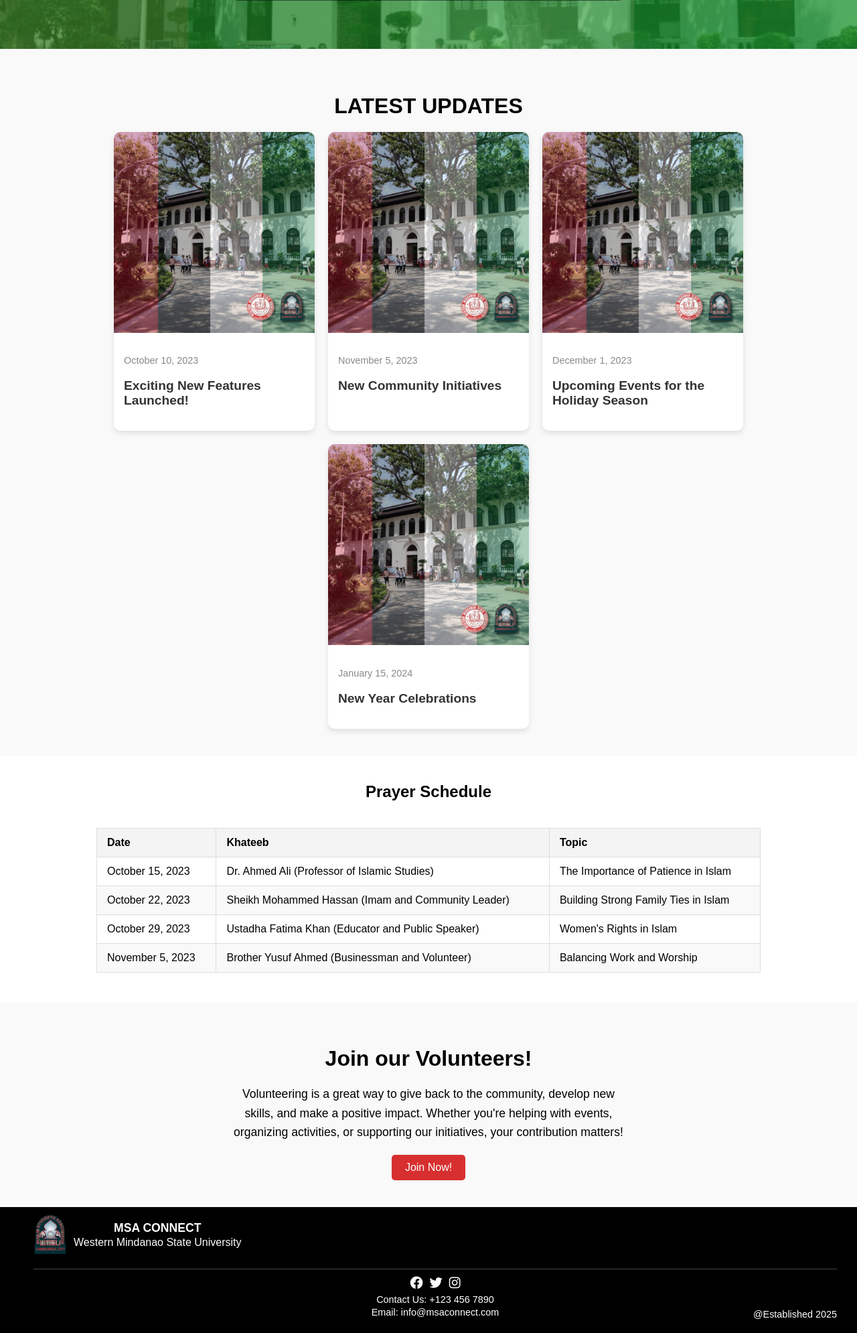
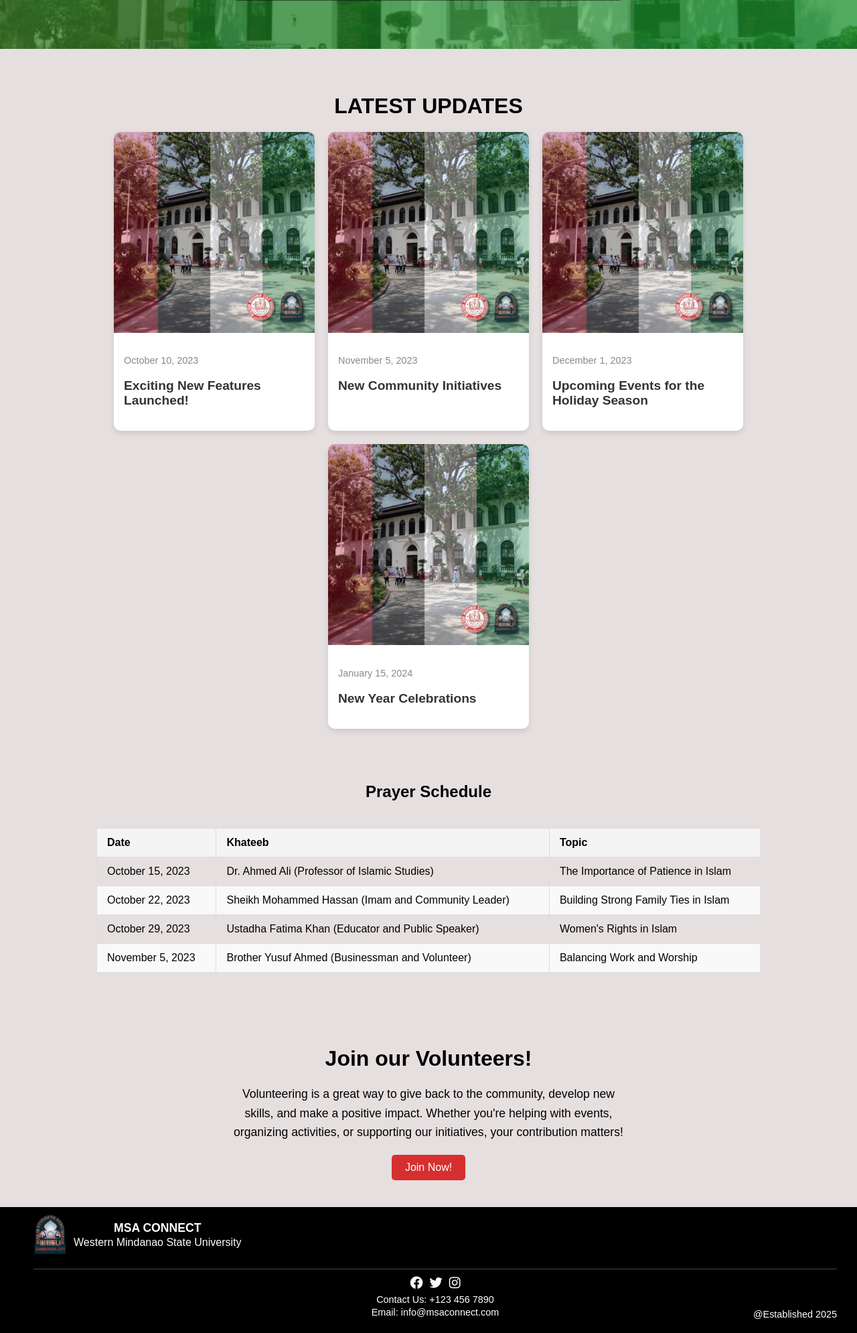
Before and after one commit to ashxeyn/msaconnect, a PHP site: page /views/user/landing_page.php in a window 1280 px wide. Shown: the part 277-2267 px from the top of the page at 67% size. Run offline with PHP 8.4, Linux system fonts and the light colour scheme.

Commit message:
sksk
di na commit to HAHAHA

```diff
--- a/css/aboutus.css
+++ b/css/aboutus.css
@@ -6,6 +6,7 @@ body {
     display: flex;
     flex-direction: column;
     min-height: 100vh; /* Ensure the body takes at least the full viewport height */
+    background-color: #e6dfdf;
 }
 
 /* Content Wrapper */
--- a/css/add_officer.css
+++ b/css/add_officer.css
@@ -1,7 +1,7 @@
 /* General Styles */
 body {
     font-family: "Arial", sans-serif;
-    background-color: #f4f4f4;
+    background-color: #e6dfdf;
     color: #333;
     margin: 0;
     padding: 0;
--- a/css/bylaws.css
+++ b/css/bylaws.css
@@ -6,6 +6,7 @@ body {
   display: flex;
   flex-direction: column;
   min-height: 100vh; /* Ensure the body takes at least the full viewport height */
+  background-color: #e6dfdf; /* Dirty white background color */
 }
 
 /* Content Wrapper */
@@ -42,6 +43,10 @@ body {
   max-width: 600px; /* Set a maximum width */
   margin: 20px auto; /* Center the sections */
   text-align: center; /* Center the text */
+  background-color: #1a9626; /* Add background color */
+  color: white; /* Ensure text is readable on the dark background */
+  padding: 20px; /* Add padding inside the section */
+  border-radius: 10px; /* Add rounded corners */
 }
 
 .bylaws-content h3 {
--- a/css/faqs.css
+++ b/css/faqs.css
@@ -6,6 +6,7 @@ body {
   display: flex;
   flex-direction: column;
   min-height: 100vh; /* Ensure the body takes at least the full viewport height */
+  background-color: #e6dfdf;
 }
 
 /* Hero Section */
@@ -14,7 +15,7 @@ body {
   max-width: 600px; /* Set a maximum width */
   margin: 20px auto; /* Center the hero section and add some margin */
   padding: 20px; /* Add padding inside the hero section */
-    background-color: #d72f2f; /* Match the background color */
+  background-color: #d72f2f; /* Red background color */
   border-radius: 10px; /* Add rounded corners */
   box-shadow: 0 4px 8px rgba(0, 0, 0, 0.1); /* Add a subtle shadow */
   text-align: center; /* Center the text inside the hero section */
--- a/css/user.landingpage.css
+++ b/css/user.landingpage.css
@@ -1,4 +1,8 @@
 /* General Styles */
+html, body {
+  background-color: #e6dfdf;
+}
+
 body {
   font-family: Arial, sans-serif;
   margin: 0;
@@ -19,6 +23,7 @@ body {
   position: relative;
   width: 100%;
   height: 300px; /* Match the height of the hero section */
+  background-color: #e6dfdf; /* Ensure background color is applied */
 }
 
 .carousel-slide {
@@ -114,6 +119,7 @@ body {
 .contact {
   padding: 50px 20px;
   text-align: center;
+  background-color: #e6dfdf; /* Ensure background color is applied */
 }
 
 .about h2,
@@ -146,6 +152,7 @@ body {
 .prayer-schedule {
   text-align: center;
   padding: 20px;
+  background-color: #e6dfdf; /* Ensure background color is applied */
 }
 
 .table-container {
@@ -187,7 +194,7 @@ tr:hover {
 .volunteer {
   text-align: center;
   padding: 40px 20px;
-  background-color: #f9f9f9;
+  background-color: #e6dfdf; /* Ensure background color is applied */
 }
 
 .volunteer-content {
@@ -250,7 +257,7 @@ tr:hover {
 /* Latest Updates Section */
 .latest-updates {
   padding: 40px 20px;
-  background-color: #f9f9f9;
+  background-color: #e6dfdf; /* Ensure background color is applied */
   text-align: center;
 }
 
--- a/css/volunteering.css
+++ b/css/volunteering.css
@@ -6,6 +6,7 @@ body {
   display: flex;
   flex-direction: column;
   min-height: 100vh; /* Ensure the body takes at least the full viewport height */
+  background-color: #e6dfdf;
 }
 
 /* Content Wrapper */
```
Also changed, not shown: css/calendar.css (+9 -0 lines), css/transparencyreport.css (+7 -2 lines). Lines whose indentation alone changed are shown as unchanged.
